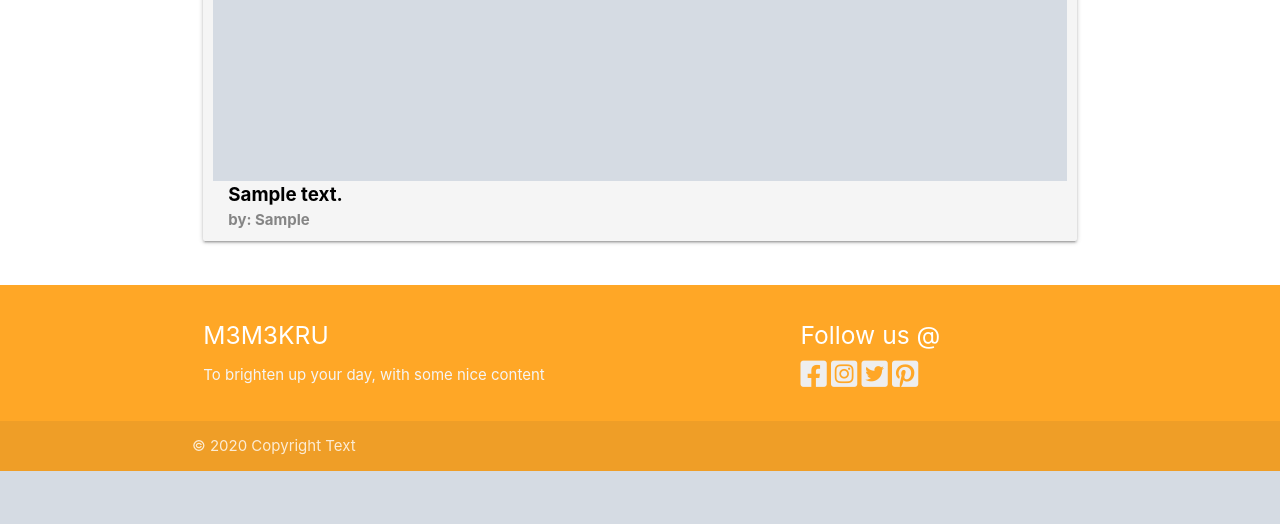
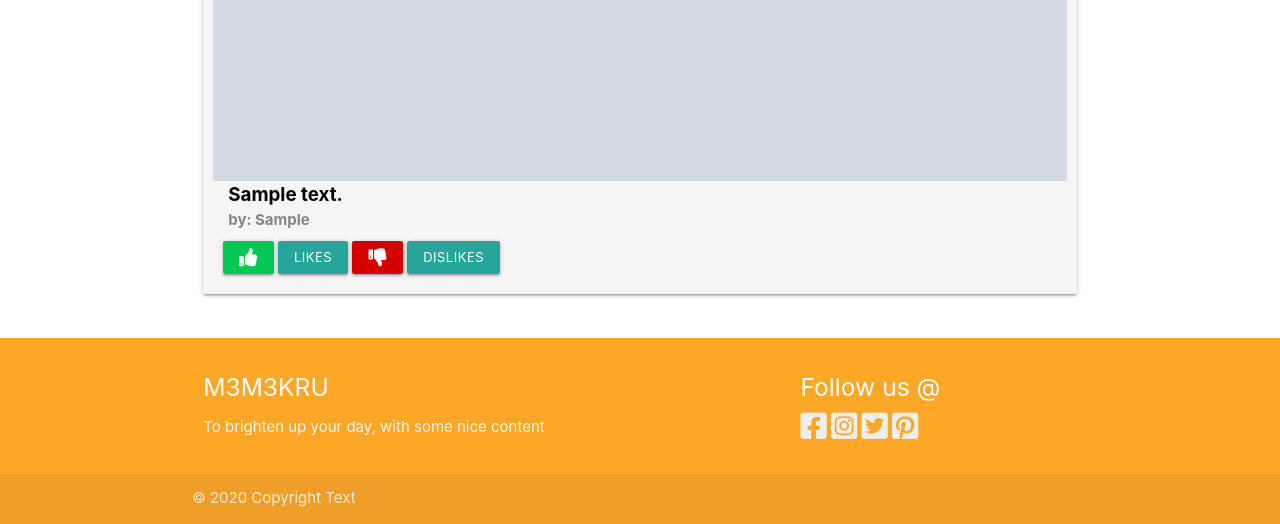
Before and after one commit to Joeri157/third_milestone_project, a Flask app: template templates/upload.html in a window 1280 px wide. Shown: the part 618-1142 px from the top of the page. Before the commit the page ends 1089 px from the top, so only its background shows below. Run offline with Flask 2, Linux system fonts and the light colour scheme; the template is opened without the code that fills it: most values are stand-ins (such as "Sample title", 1, 10 or a date in 2020); grey boxes marked "Sample" are stand-in pictures; some libraries are stand-ins or nearby versions.

Commit message:
Update Upload version 1.1
@upload.html
Added buttons to card content

@style.scss / css
Added styling to edit/delete button

```diff
--- a/static/css/style.css
+++ b/static/css/style.css
@@ -96,6 +96,12 @@ nav ul a.nav-upload-btn {
 .card .custom-btn {
   padding: 10px;
 }
+.card .custom-btn .btn-delete-edit {
+  margin: 0 2px 0 2px;
+}
+.card .custom-btn .btn-delete-edit a {
+  color: white;
+}
 
 /* Side Nav Category */
 div ul li .side-cat-header {
--- a/static/css/style.scss
+++ b/static/css/style.scss
@@ -108,6 +108,14 @@ nav {
 
     .custom-btn {
         padding: 10px;
+
+        .btn-delete-edit {
+            margin: 0 2px 0 2px;
+
+            a {
+                color: white;
+            }
+        }
     }
 
 }
--- a/templates/upload.html
+++ b/templates/upload.html
@@ -24,6 +24,20 @@
                         <p>{{ upload.upload_description}}</p>
                         <p class="custom-upload-by">by: {{ upload.uploaded_by }}</p>
                     </div>
+                    <div class="row">
+                        <div class="col s12">
+                            <div class="custom-btn">
+                                    <a href="#" class="btn-small green accent-4"><i class="fas fa-thumbs-up"></i></a>
+                                <div class="btn-small">likes</div>
+                                    <a href="#" class="btn-small red accent-4"><i class="fas fa-thumbs-down"></i></a>
+                                <div class="btn-small">dislikes</div>
+                            {% if session.user|lower == upload.uploaded_by|lower %}
+                                <div class="right btn-small btn-delete-edit red accent-4"><a href=""><i class="far fa-trash-alt"></i></a></div>
+                                <div class="right btn-small btn-delete-edit #536dfe indigo accent-2"><a href=""><i class="far fa-edit"></i></a></div>
+                            {% endif %}
+                            </div>
+                        </div>
+                    </div>
                 </div>
             </div>
         </div>
```
Also changed, not shown: 1 other file.
